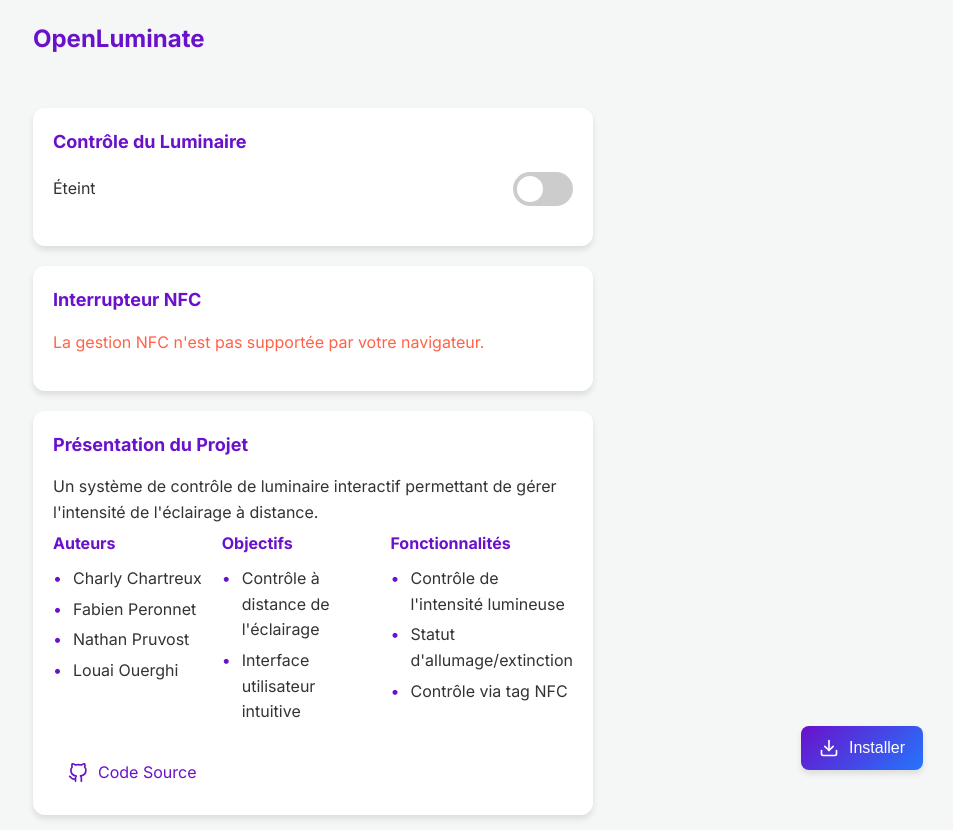
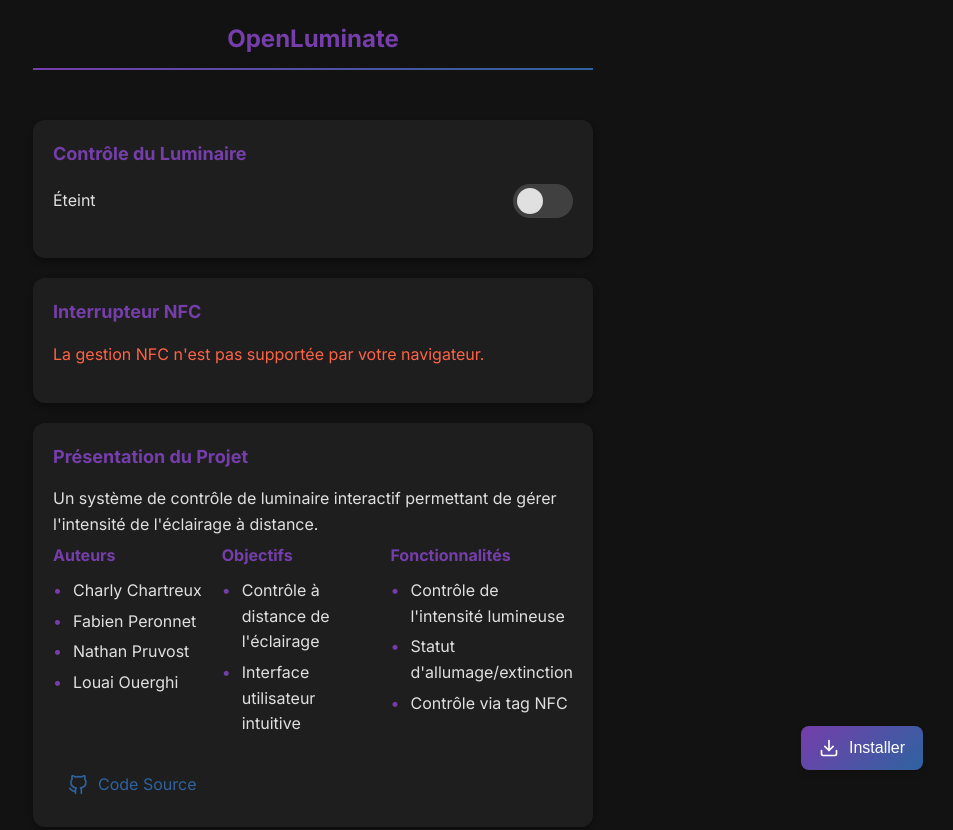
Before and after one commit to Unsky-dev/unsky-dev.github.io, a plain HTML site: page main.html in a window 1280 px wide. Shown: the top 830 px of the page, without its empty margins (327-1280 px from the left). Drawn offline with Linux system fonts and the dark colour scheme.

Commit message:
Amélioration du style CSS avec ajout de transitions, refonte de l'interface utilisateur et prise en charge du mode sombre, ajout d'une ligne décorative dans l'en-tête.

```diff
--- a/assets/css/styles.css
+++ b/assets/css/styles.css
@@ -35,6 +35,7 @@ header {
   display: flex;
   justify-content: space-between;
   align-items: center;
+  flex-direction: column;
   margin-bottom: 50px;
 }
 
@@ -42,6 +43,14 @@ header h1 {
   font-size: 24px;
   font-weight: 700;
   color: var(--primary-color);
+}
+
+.line {
+    width: 100%;
+    height: 2px;
+    background: linear-gradient(135deg, var(--primary-color), var(--secondary-color));
+    margin: 0 auto;
+    margin-top: 10px;
 }
 
 /* Buttons */
@@ -169,8 +178,7 @@ input:checked + .slider:before {
 /* Intensity Control */
 .intensity-control {
   border-radius: 8px;
-  padding: 0px;
-  transition: opacity 0.25s ease-in-out, max-height 0.25s ease-in-out, padding 0.2s ease-in-out;
+  transition: opacity 0.5s ease-in-out, max-height 0.5s ease-in-out, padding 0.5s ease-in-out;
   opacity: 0;
   max-height: 0;
   overflow: hidden;
@@ -179,7 +187,6 @@ input:checked + .slider:before {
 
 .intensity-control.visible {
   opacity: 1;
-  padding: 15px;
   max-height: 200px;
   pointer-events: auto;
 }
@@ -311,3 +318,57 @@ footer p {
       grid-template-columns: 1fr;
   }
 }
+
+@media (prefers-color-scheme: dark) {
+  :root {
+    --primary-color: #753eab;
+    --secondary-color: #2e63a0;
+    --background-color: #121212;
+    --text-color: #e0e0e0;
+    --card-shadow: 0 4px 6px rgba(0, 0, 0, 0.3);
+  }
+
+  .card {
+    background-color: #1e1e1e;
+  }
+
+  .btn-secondary {
+    background-color: rgba(157, 84, 230, 0.15);
+  }
+
+  .btn-link {
+    color: var(--secondary-color);
+  }
+
+  .nfc-section .nfc-info {
+    color: #a0a0a0;
+  }
+
+  footer p {
+    color: #a0a0a0;
+  }
+
+  .slider {
+    background-color: #404040;
+  }
+
+  .slider:before {
+    background-color: #e0e0e0;
+  }
+
+  .detail-section ul li {
+    color: var(--text-color);
+  }
+
+  #installButton {
+    background-color: #2575fc;
+  }
+
+  .btn:hover {
+    box-shadow: 0 4px 8px rgba(0, 0, 0, 0.4);
+  }
+
+  #installButton:hover {
+    box-shadow: 0 6px 12px rgba(0, 0, 0, 0.4);
+  }
+}
--- a/assets/js/main.js
+++ b/assets/js/main.js
@@ -1,3 +1,5 @@
+
+
 // Vérification et enregistrement du Service Worker
 if ('serviceWorker' in navigator) {
     navigator.serviceWorker.register('/sw.js')
--- a/main.html
+++ b/main.html
@@ -13,6 +13,7 @@
     <div class="app-container">
         <header>
             <h1>OpenLuminate</h1>
+            <div class="line"></div>
         </header>
 
         <main>
```
